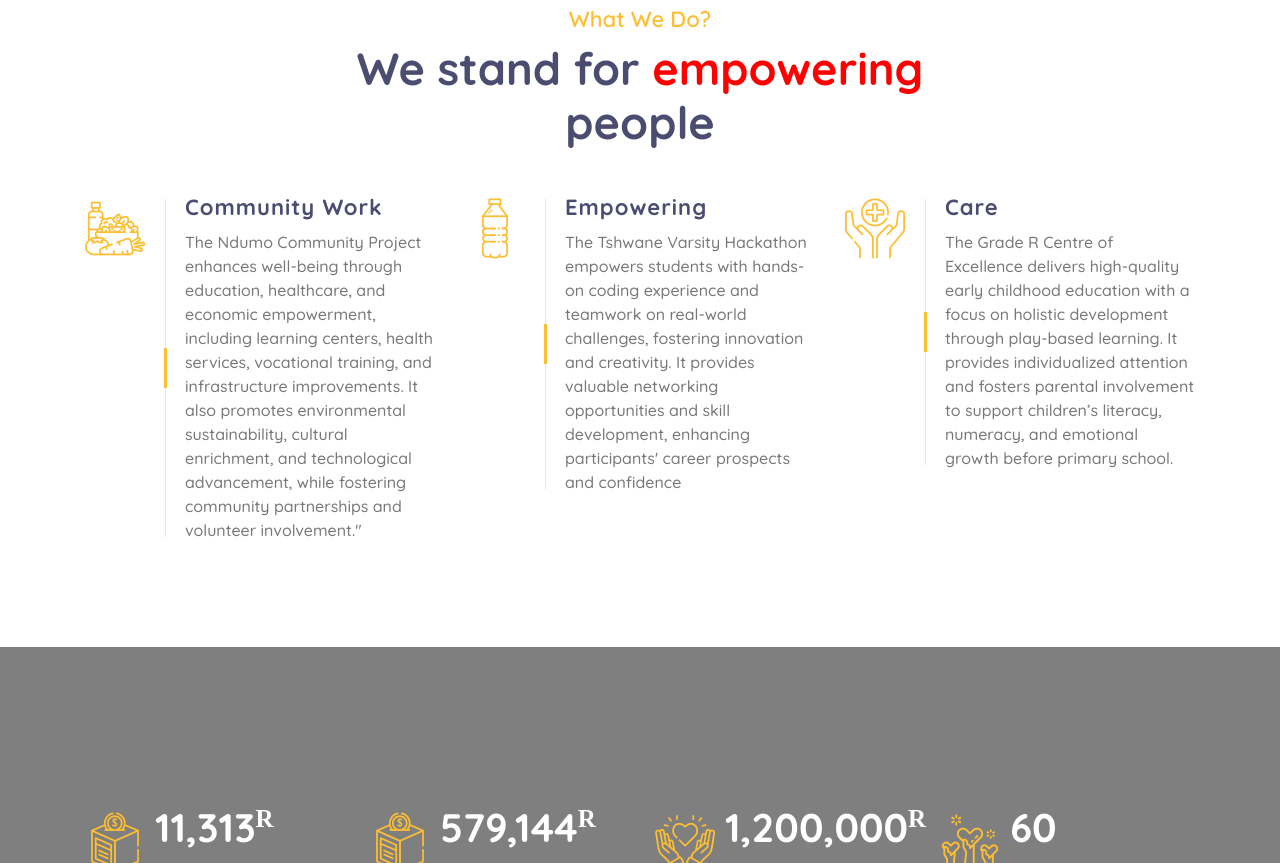
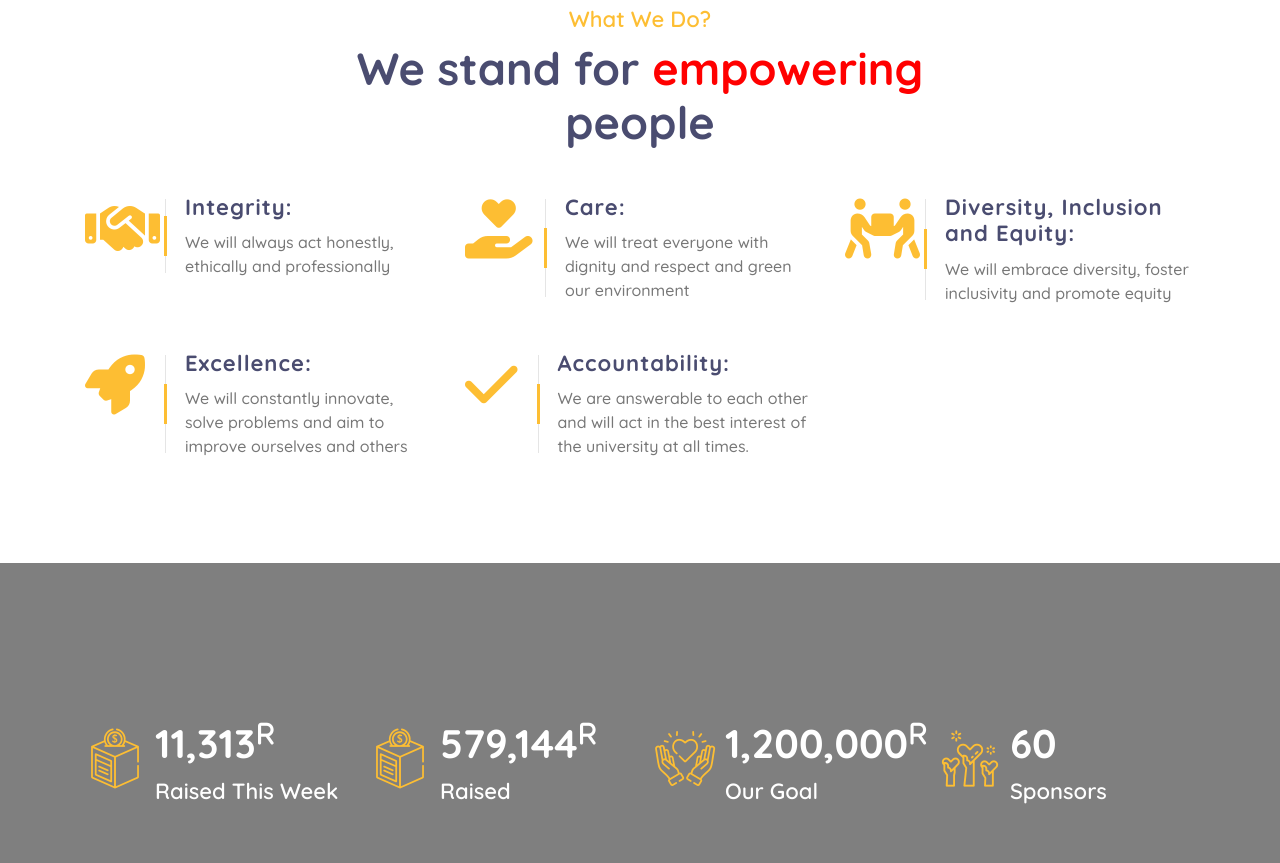
Before and after one commit to KISMETtakk/Project-X-ICEP, a plain HTML site: page index.html in a window 1280 px wide. Shown: the part 1937-2800 px from the top of the page. Drawn offline with nearby package versions, Linux system fonts and the light colour scheme.

Commit message:
Changed index and about pages

```diff
--- a/index.html
+++ b/index.html
@@ -22,6 +22,9 @@
 
         <!-- Template Stylesheet -->
         <link href="css/style.css" rel="stylesheet">
+
+<!-- FontAwesome icons -->
+        <link rel="stylesheet" href="https://cdnjs.cloudflare.com/ajax/libs/font-awesome/6.6.0/css/all.min.css" integrity="sha512-Kc323vGBEqzTmouAECnVceyQqyqdsSiqLQISBL29aUW4U/M7pSPA/gEUZQqv1cwx4OnYxTxve5UMg5GT6L4JJg==" crossorigin="anonymous" referrerpolicy="no-referrer" />
     </head>
 
     <body>
@@ -209,10 +212,13 @@
 
                                 </div>
                                 <div id="tab-content-2" class="container tab-pane fade" name="vision">
-                                    To inspire and drive meaningful change by showcasing and supporting transformative projects such as the Tshwane Varsity Hackathon, Grade R Centre of Excellence, and Ndumo Community Project. We are dedicated to fostering innovation, enhancing educational opportunities, and empowering communities through collaboration and impactful initiatives.
+                                    We advance social and economic transformation through relevant curricula, impactful research and engagement, quality learning
+                                    experiences, dedicated staff and an enabling environment
+
                                 </div>
                                 <div id="tab-content-3" class="container tab-pane fade" name="mission">
-                                    To create a world where innovation and education converge to uplift communities and ignite progress. By celebrating and scaling successful projects from the Tshwane Varsity Hackathon, advancing early childhood education through the Grade R Centre of Excellence, and supporting sustainable development in the Ndumo Community Project, we envision a future where every individual has the tools and opportunities to thrive.
+                                    A people’s university that makes knowledge work
+
                                 </div>
                             </div>
                         </div>
@@ -234,14 +240,11 @@
                     <div class="col-lg-4 col-md-6">
                         <div class="service-item">
                             <div class="service-icon">
-                                <i class="flaticon-diet"></i>
+                                <i class="fa-solid fa-handshake"></i>
                             </div>
                             <div class="service-text">
-                                <h3>Community Work</h3>
-                                <p>The Ndumo Community Project enhances well-being through education, healthcare, and economic empowerment, including learning centers, health services, vocational training, and infrastructure improvements. It also promotes environmental sustainability, cultural enrichment, and technological advancement, while fostering community partnerships and volunteer involvement."
-
-
-
+                                <h3>Integrity:</h3>
+                                <p>We will always act honestly, ethically and professionally
                                 </p>
                             </div>
                         </div>
@@ -249,22 +252,44 @@
                     <div class="col-lg-4 col-md-6">
                         <div class="service-item">
                             <div class="service-icon">
-                                <i class="flaticon-water"></i>
+                                <i class="fa-solid fa-hand-holding-heart"></i>
                             </div>
                             <div class="service-text">
-                                <h3>Empowering </h3>
-                                <p>The Tshwane Varsity Hackathon empowers students with hands-on coding experience and teamwork on real-world challenges, fostering innovation and creativity. It provides valuable networking opportunities and skill development, enhancing participants' career prospects and confidence</p>
+                                <h3>Care:</h3>
+                                <p>We will treat everyone with dignity and respect and green our environment</p>
                             </div>
                         </div>
                     </div>
                     <div class="col-lg-4 col-md-6">
                         <div class="service-item">
                             <div class="service-icon">
-                                <i class="flaticon-healthcare"></i>
+                                <i class="fa-solid fa-people-carry-box"></i>
                             </div>
                             <div class="service-text">
-                                <h3>Care</h3>
-                                <p>The Grade R Centre of Excellence delivers high-quality early childhood education with a focus on holistic development through play-based learning. It provides individualized attention and fosters parental involvement to support children’s literacy, numeracy, and emotional growth before primary school.</p>
+                                <h3>Diversity, Inclusion and Equity:</h3>
+                                <p>We will embrace diversity, foster inclusivity and promote equity</p>
+                            </div>
+                        </div>
+                    </div>
+                    <div class="col-lg-4 col-md-6">
+                        <div class="service-item">
+                            <div class="service-icon">
+                                <i class="fa-solid fa-rocket"></i>
+                            </div>
+                            <div class="service-text">
+                                <h3>Excellence:</h3>
+                                <p>We will constantly innovate, solve problems and aim to improve ourselves and others </p>
+                            </div>
+                        </div>
+                    </div>
+                    <div class="col-lg-4 col-md-6">
+                        <div class="service-item">
+                            <div class="service-icon">
+                                <i class="fa-solid fa-check"></i>
+                            </div>
+                            <div class="service-text">
+                                <h3>Accountability:</h3>
+                                <p>We are answerable to each other and will act in the best interest of the university at all times.</p>
                             </div>
                         </div>
                     </div>
@@ -346,7 +371,7 @@
                         </div>
                         <div class="causes-text">
                             <h3>Grade R Centre of Excellence</h3>
-                            <p>"The Grade R Project seeks R400,000 to boost early childhood education, with R74,238 raised so far. The funds will enhance resources and facilities, fostering the development of young learners before they enter primary school."</p>
+                            <p>The Grade R Project seeks R400,000 to boost early childhood education, with R74,238 raised so far. The funds will enhance resources and facilities, fostering the development of young learners before they enter primary school.</p>
                         </div>
                         <div class="causes-btn">
                             <a class="btn btn-custom" href="">Learn More</a>
@@ -369,8 +394,8 @@
                         </div>
                         <div class="causes-text">
                             <h3>Tshwane Varsity Hackathon</h3>
-                            <p>"The Tshwane Varsity Hackathon has raised R177,990 of its R400,000 goal to empower students through coding experience and networking. The remaining funds will cover event costs and enhance the quality of the participants' experience."</p>
-                        </div>
+                            <p>The Tshwane Varsity Hackathon has raised R177,990 of its R400,000 goal to empower students through coding experience and networking. The remaining funds will cover event costs and enhance the quality of the participants' experience.</p>
+                  </div>
                         <div class="causes-btn">
                             <a class="btn btn-custom">Learn More</a>
                         </div>
@@ -392,9 +417,7 @@
                         </div>
                         <div class="causes-text">
                             <h3> Ndumo Community Centre</h3>
-                            <p>"The Ndumo Community Centre has raised over R213,007 of its R400,000 goal to support essential services like education and health. The remaining funds will enhance facilities and expand services to better support and develop the local community."
-
-
+                            <p>The Ndumo Community Centre has raised over R213,007 of its R400,000 goal to support essential services like education and health. The remaining funds will enhance facilities and expand services to better support and develop the local community.
 
                             </p>
                         </div>
@@ -471,9 +494,9 @@
                                 <div class="event-text">
                                     <h3>Tshwane Varsity Hackathon</h3>
                                     <p>
-                                        The Tshwane Varsity Hackathon showcased the exceptional talent of students, with the 1st place team exhilarated by their win and R20,000 voucher prize. The event offered a valuable platform for skill display and networking with industry professionals.
+                                        Join us for the Varsity Hackathon on September 23, 2024! The event will run from 2:30 PM to midnight at our Pretoria campus. Don’t miss out on a day of innovation and collaboration!
                                     </p>
-                                    <a class="btn btn-custom" href="">More Information</a>
+
                                 </div>
                             </div>
                         </div>
@@ -490,9 +513,9 @@
                                 <div class="event-text">
                                     <h3>Ndumo Community Visit</h3>
                                     <p>
-                                        During the Ndumo Community Visit, distributing food parcels brought significant relief and joy to local children and their families. The initiative highlighted the profound impact of thoughtful community support.
+                                        We're excited to announce a visit to the Ndumo Community Centre on August 16, 2024, from 10:30 AM to 2:00 PM. The visit will take place in Soshanguve. We look forward to seeing you there!
                                     </p>
-                                    <a class="btn btn-custom" href="">More Information</a>
+
                                 </div>
                             </div>
                         </div>
@@ -630,7 +653,9 @@
         <div class="testimonial">
             <div class="container">
                 <div class="section-header text-center">
-                    <p>Testimonial</p>
+                    <p>Testimonial;
+                         The Tshwane Varsity Hackathon showcased the exceptional talent of students, with the 1st place team exhilarated by their win and R20,000 voucher prize. The event offered a valuable platform for skill display and networking with industry professionals.
+                    </p>
                     <h2>What people are talking about our charity activities</h2>
                 </div>
                 <div class="owl-carousel testimonials-carousel">
@@ -638,13 +663,13 @@
                         <div class="testimonial-profile">
                             <img src="img/testimonial-1.jpg" alt="Image">
                             <div class="testimonial-name">
-                                <h3>Person Name</h3>
+                                <h3>Person Name (Ndumo)</h3>
                                 <p>Profession</p>
                             </div>
                         </div>
                         <div class="testimonial-text">
                             <p>
-                                Lorem ipsum dolor sit amet elit. Phasel preti mi facilis ornare velit non vulputa. Aliqu metus tortor, auctor id gravid vivera quis
+                               During the Ndumo Community Visit, distributing food parcels brought significant relief and joy to local children and their families. The initiative highlighted the profound impact of thoughtful community support.
                             </p>
                         </div>
                     </div>
```
Also changed, not shown: about.html (+3 -2 lines), causes.html (+47 -18 lines).
